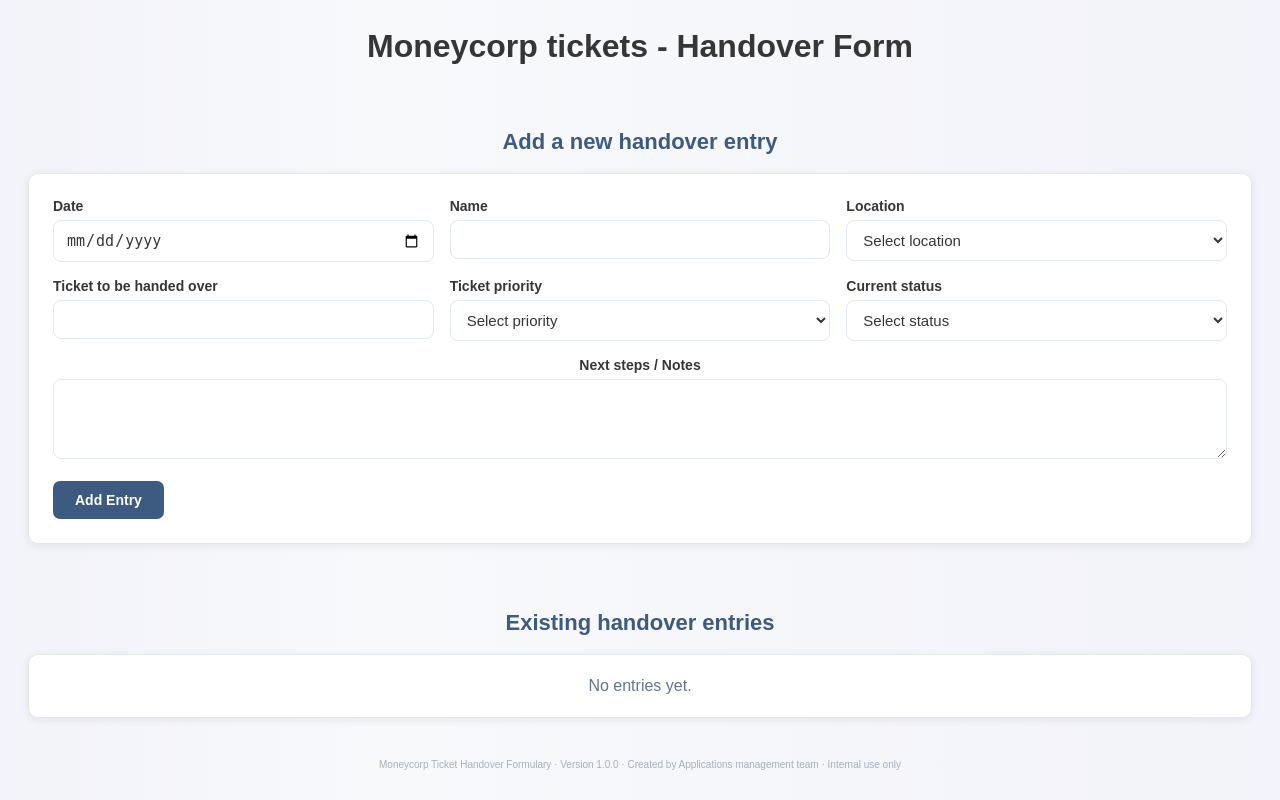
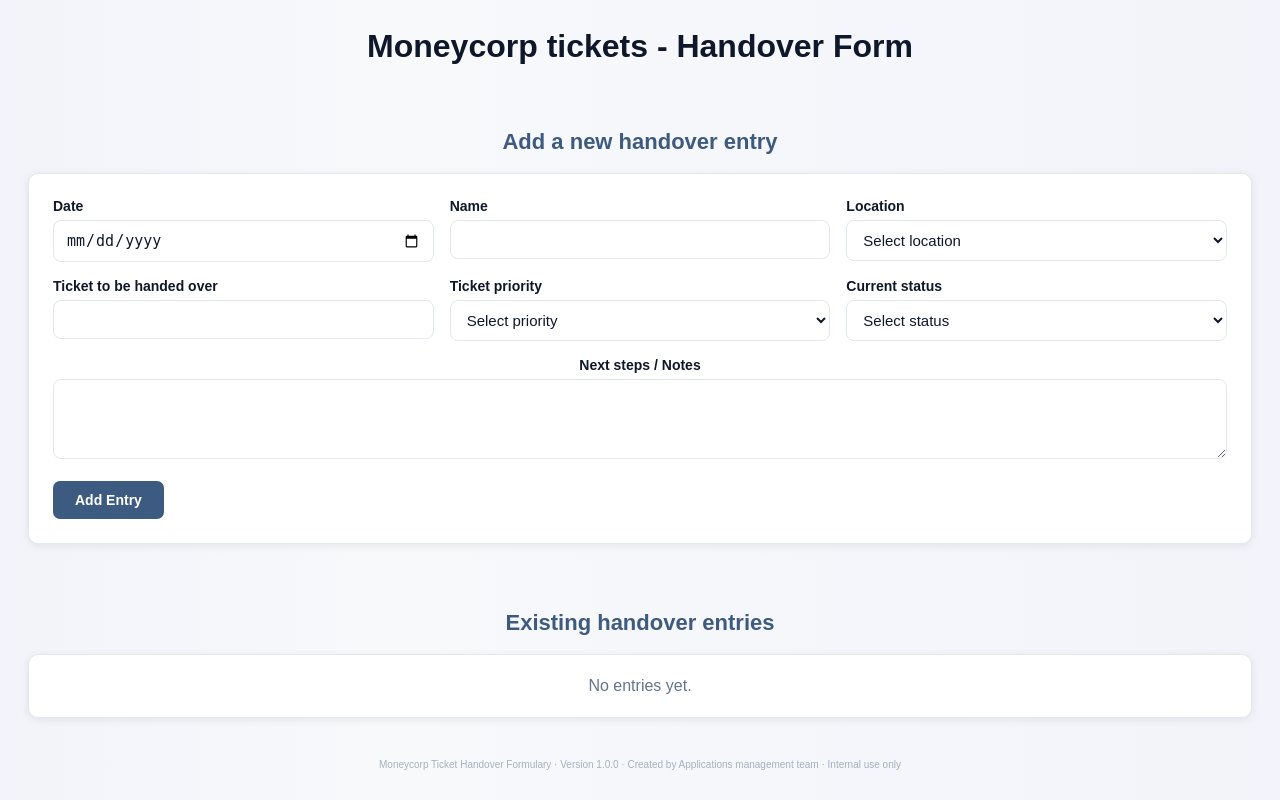
Before and after one commit to Julio11265/ticket-formulary, a Flask app: page / in a window 1280 px wide. Run offline with Flask 3, Linux system fonts and the light colour scheme; data that the repository does not hold is empty; some libraries are stand-ins or nearby versions.

Commit message:
Title color change

```diff
--- a/templates/index.html
+++ b/templates/index.html
@@ -7,7 +7,7 @@
         :root {
             --bg: #f8f9fb;
             --card: #ffffff;
-            --text: #363636;
+            --text: #0f172a;
             --text2: #3D5A80;
             --tableh: #3D5A80;
             --muted: #64748b;
```
